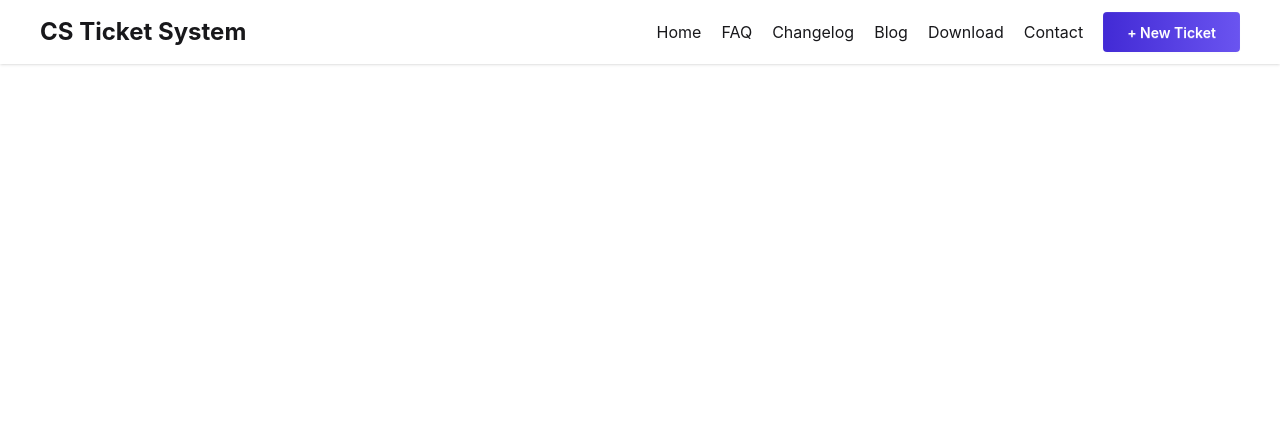
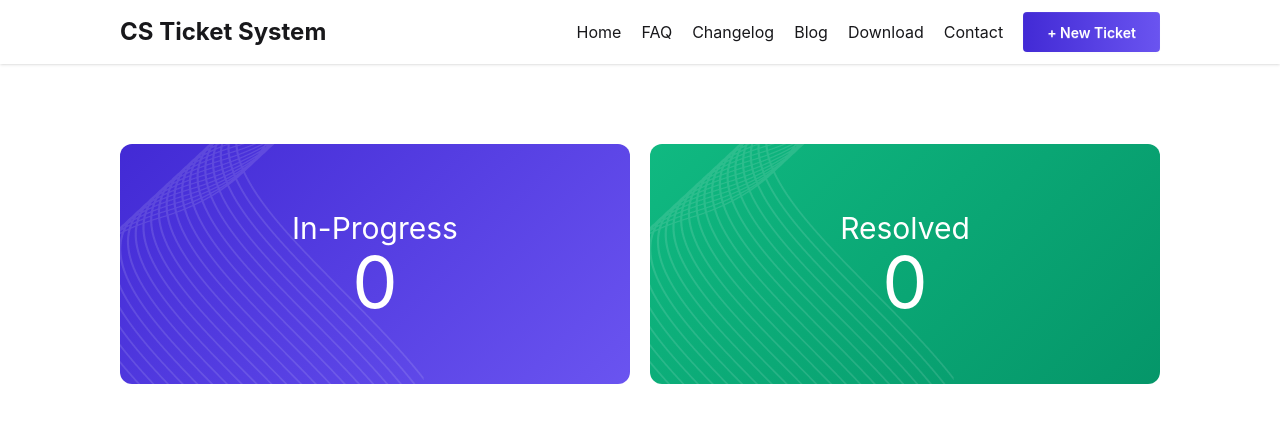
Before and after one commit to webdiv-rakib/CS-Ticket-System, a React (Vite) app: page / in a window 1280 px wide. Shown: the top 422 px of the page. Built offline with nearby package versions, Linux system fonts and the light colour scheme.

Commit message:
hero section design and bg added

```diff
--- a/src/App.jsx
+++ b/src/App.jsx
@@ -1,4 +1,5 @@
 import './App.css'
+import Hero from './components/Hero/Hero'
 import NavBar from './components/NavBar/NavBar'
 
 function App() {
@@ -6,6 +7,7 @@ function App() {
   return (
     <>
       <NavBar></NavBar>
+      <Hero></Hero>
     </>
   )
 }
--- a/src/components/Hero/Hero.css
+++ b/src/components/Hero/Hero.css
@@ -0,0 +1,13 @@
+.bg-in-progress-1 {
+    background-image: url(../../assets/vector1.png), linear-gradient(135deg, #422AD5 0%, #6A54F0 100%);
+    background-repeat: no-repeat;
+    background-position: left bottom;
+    background-color: #422AD5;
+}
+
+.bg-resolve {
+    background-image: url(../../assets/vector1.png), linear-gradient(135deg, #10B981 0%, #059669 100%);
+    background-repeat: no-repeat;
+    background-position: left bottom;
+    background-color: #422AD5;
+}
--- a/src/components/Hero/Hero.jsx
+++ b/src/components/Hero/Hero.jsx
@@ -1,9 +1,16 @@
 import React from 'react';
-
+import './Hero.css'
 const Hero = () => {
     return (
-        <div>
-
+        <div className='inter md:flex md:items-center md:justify-between px-30 mt-20 gap-5 text-white'>
+            <div className='text-3xl md:w-1/2 text-center md:h-60 flex flex-col justify-center rounded-xl bg-in-progress-1'>
+                <h1>In-Progress</h1>
+                <h1 className='text-7xl'>0</h1>
+            </div>
+            <div className='text-3xl md:w-1/2 md:h-60 text-center flex flex-col justify-center rounded-xl bg-resolve'>
+                <h1>Resolved</h1>
+                <h1 className='text-7xl'>0</h1>
+            </div>
         </div>
     );
 };
--- a/src/components/NavBar/NavBar.jsx
+++ b/src/components/NavBar/NavBar.jsx
@@ -2,7 +2,7 @@ import React from 'react';
 
 const NavBar = () => {
     return (
-        <div className="navbar shadow-sm inter md:flex justify-between px-4 md:px-10">
+        <div className="navbar shadow-sm inter md:flex justify-between px-4 md:px-30">
             <div>
                 <a className="text-2xl font-bold cursor-pointer">CS Ticket System</a>
             </div>
```
Also changed, not shown: src/assets/vector1.png (added), src/assets/vector2.png (added).
